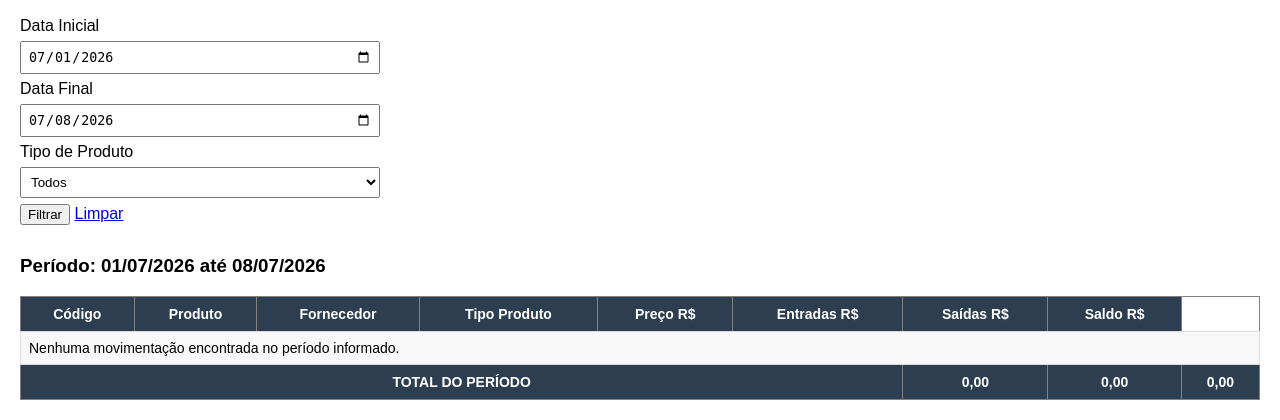
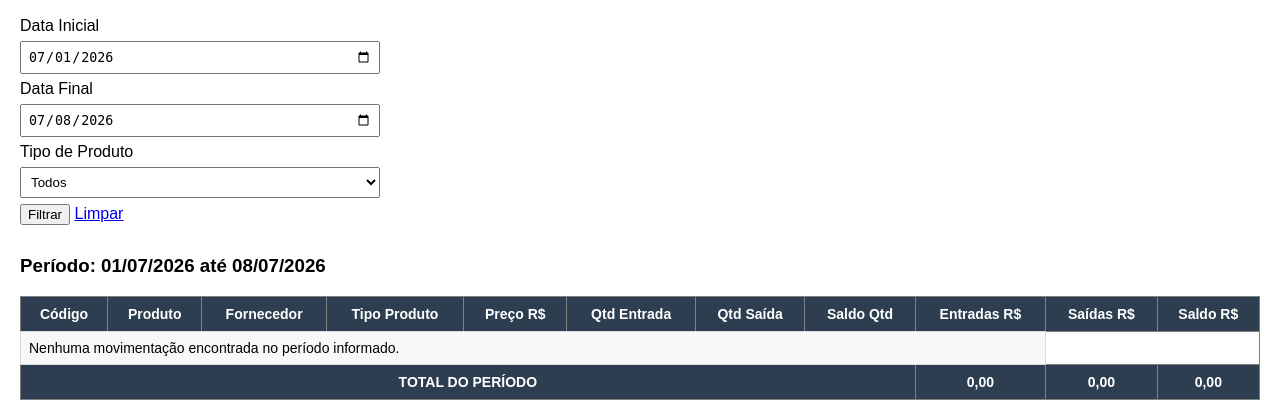
Before and after one commit to williamjr0206/contas, a PHP site: page /cristaos/cadastros/resumo_movimento.php in a window 1280 px wide. Shown: the part 522-942 px from the top of the page. Run offline with PHP 8.4, Linux system fonts and the light colour scheme; the visitor is signed in with stand-in values (Sample User, id 1); data that the repository does not hold is empty.

Commit message:
Atualizações.

```diff
--- a/cadastros/resumo_movimento.php
+++ b/cadastros/resumo_movimento.php
@@ -44,11 +44,24 @@ $sql = "
         p.descricao,
         p.tipo_de_produto,
         p.preco,
+        p.unidade,
+        p.unidade_consumo,
+        p.fator_conversao_consumo,
 
         SUM(CASE
-            WHEN m.tipo IN ('Entrada', 'Retorno') THEN m.quantidade * p.preco
+            WHEN m.tipo IN ('Entrada', 'Retorno') THEN m.quantidade
             ELSE 0
-        END) AS valor_entrada,
+        END) AS quantidade_entrada,
+
+        SUM(CASE
+            WHEN m.tipo = 'Saída' THEN m.quantidade
+            ELSE 0
+        END) AS quantidade_saida,
+
+                SUM(CASE
+                    WHEN m.tipo IN ('Entrada', 'Retorno') THEN m.quantidade * p.preco
+                    ELSE 0
+                END) AS valor_entrada,
 
         SUM(CASE
             WHEN m.tipo = 'Saída' THEN m.quantidade * p.preco
@@ -67,7 +80,10 @@ $sql = "
         p.fornecedor,
         p.descricao,
         p.tipo_de_produto,
-        p.preco
+        p.preco,
+        p.unidade,
+        p.unidade_consumo,
+        p.fator_conversao_consumo
 
     ORDER BY
         p.descricao
@@ -172,6 +188,9 @@ $total_saldo_valor = $total_valor_entrada - $total_valor_saida;
     <th>Fornecedor</th>
     <th>Tipo Produto</th>
     <th>Preço R$</th>
+    <th>Qtd Entrada</th>
+    <th>Qtd Saída</th>
+    <th>Saldo Qtd</th>
     <th>Entradas R$</th>
     <th>Saídas R$</th>
     <th>Saldo R$</th>
@@ -189,7 +208,14 @@ $total_saldo_valor = $total_valor_entrada - $total_valor_saida;
 $valor_entrada = (float)$r['valor_entrada'];
 $valor_saida = (float)$r['valor_saida'];
 $saldo_valor = $valor_entrada - $valor_saida;
+
+$qtd_entrada = (float)$r['quantidade_entrada'];
+$qtd_saida = (float)$r['quantidade_saida'];
+$saldo_qtd = $qtd_entrada - $qtd_saida;
+$unidade = $r['unidade'] ?? '';
 ?>
+
+
 
 <tr>
 
@@ -198,6 +224,9 @@ $saldo_valor = $valor_entrada - $valor_saida;
     <td><?= htmlspecialchars($r['fornecedor']) ?></td>
     <td><?= htmlspecialchars($r['tipo_de_produto'] ?? '') ?></td>
     <td><?= htmlspecialchars(number_format((float)$r['preco'], 2, ',', '.')) ?></td>
+    <td><?= htmlspecialchars(number_format($qtd_entrada, 4, ',', '.')) ?> <?= htmlspecialchars($unidade) ?></td>
+    <td><?= htmlspecialchars(number_format($qtd_saida, 4, ',', '.')) ?> <?= htmlspecialchars($unidade) ?></td>
+    <td><?= htmlspecialchars(number_format($saldo_qtd, 4, ',', '.')) ?> <?= htmlspecialchars($unidade) ?></td>
     <td><?= htmlspecialchars(number_format($valor_entrada, 2, ',', '.')) ?></td>
     <td><?= htmlspecialchars(number_format($valor_saida, 2, ',', '.')) ?></td>
     <td><?= htmlspecialchars(number_format($saldo_valor, 2, ',', '.')) ?></td>
@@ -206,7 +235,7 @@ $saldo_valor = $valor_entrada - $valor_saida;
 <?php endforeach; ?>
 
 <tr>
-    <th colspan="6">TOTAL DO PERÍODO</th>
+    <th colspan="8">TOTAL DO PERÍODO</th>
     <th><?= htmlspecialchars(number_format($total_valor_entrada, 2, ',', '.')) ?></th>
     <th><?= htmlspecialchars(number_format($total_valor_saida, 2, ',', '.')) ?></th>
     <th><?= htmlspecialchars(number_format($total_saldo_valor, 2, ',', '.')) ?></th>
```
